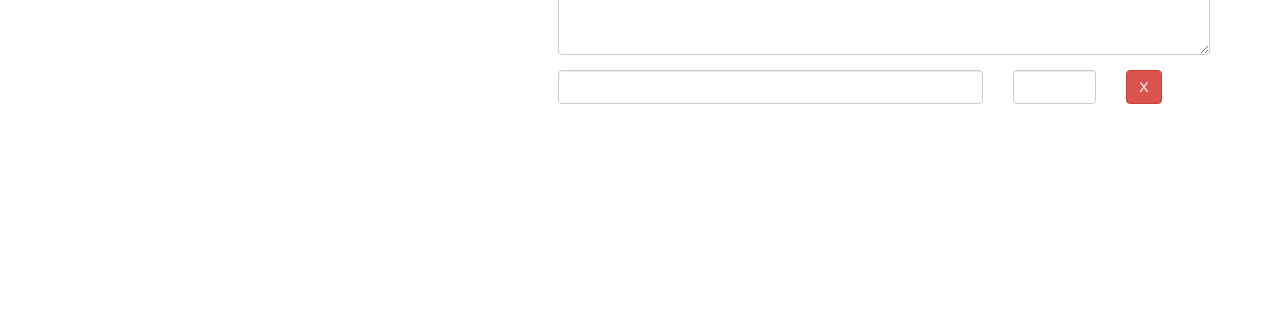
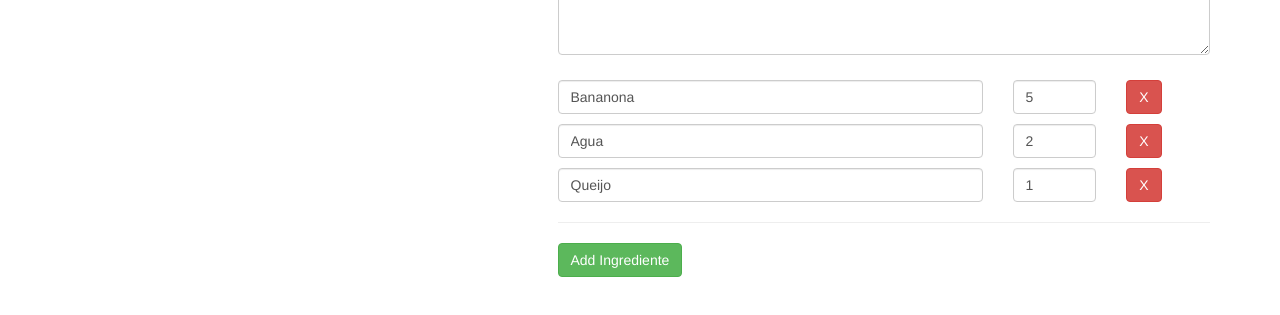
Before and after one commit to adleralves/recipes-shoppinglist, an Angular app: page /recipes/1/edit in a window 1280 px wide. Shown: the part 329-644 px from the top of the page. Built offline with nearby package versions, Linux system fonts and the light colour scheme.

Commit message:
Adicionar ingrediente novo funcionando - v1.2

```diff
--- a/src/app/recipes/recipe-edit/recipe-edit.component.html
+++ b/src/app/recipes/recipe-edit/recipe-edit.component.html
@@ -10,13 +10,23 @@
       <div class="row">
         <div class="col-xs-12">
           <label for="name">Nome</label>
-          <input type="text" id="name" formControlName="name" class="form-control" />
+          <input
+            type="text"
+            id="name"
+            formControlName="name"
+            class="form-control"
+          />
         </div>
       </div>
       <div class="row">
         <div class="col-xs-12">
           <label for="name">Imagem</label>
-          <input type="text" id="imagePath" formControlName="imagePath" class="form-control" />
+          <input
+            type="text"
+            id="imagePath"
+            formControlName="imagePath"
+            class="form-control"
+          />
         </div>
       </div>
       <div class="row">
@@ -39,16 +49,31 @@
         </div>
       </div>
       <div class="row">
-        <div class="col-xs-12">
-          <div class="row">
+        <div class="col-xs-12" formArrayName="ingredients">
+          <div
+            class="row"
+            [formGroupName]="i"
+            *ngFor="let ingredientCtrl of controls; let i = index"
+            style="margin-top: 10px;"
+          >
             <div class="col-xs-8">
-              <input type="text" class="form-control" />
+              <input type="text" class="form-control" formControlName="name" />
             </div>
             <div class="col-xs-2">
-              <input type="number" class="form-control" />
+              <input
+                type="number"
+                class="form-control"
+                formControlName="amount"
+              />
             </div>
             <div class="col-xs-2">
               <button class="btn btn-danger">X</button>
+            </div>
+          </div>
+          <hr>
+          <div class="row">
+            <div class="col-xs-12">
+              <button type="button" class="btn btn-success" (click)="onAddIngredient()">Add Ingrediente</button>
             </div>
           </div>
         </div>
--- a/src/app/recipes/recipe-edit/recipe-edit.component.ts
+++ b/src/app/recipes/recipe-edit/recipe-edit.component.ts
@@ -1,6 +1,6 @@
 import { RecipeService } from './../recipe.service';
 import { Component, OnInit } from '@angular/core';
-import { FormControl, FormGroup } from '@angular/forms';
+import { FormArray, FormControl, FormGroup } from '@angular/forms';
 import { ActivatedRoute, Params } from '@angular/router';
 
 @Component({
@@ -30,21 +30,46 @@ export class RecipeEditComponent implements OnInit {
     console.log(this.recipeForm)
   }
 
+  onAddIngredient() {
+    (<FormArray>this.recipeForm.get('ingredients')).push(
+      new FormGroup({
+        'name': new FormControl(),
+        'amount': new FormControl()
+      })
+    );
+  }
+
+  get controls() { // a getter!
+    return (<FormArray>this.recipeForm.get('ingredients')).controls;
+  }
+
   private initForm() {
     let recipeName = '';
     let recipeImagePath = '';
     let recipeDescription = '';
+    let recipeIngredients = new FormArray([]);
 
     if (this.editMode) {
       const recipe = this.recipeService.getRecipe(this.id);
       recipeName = recipe.name;
       recipeImagePath = recipe.imagePath;
       recipeDescription = recipe.description;
+      if (recipe['ingredients']) {
+        for(let ingredient of recipe.ingredients) {
+          recipeIngredients.push(
+            new FormGroup({
+              'name': new FormControl(ingredient.name),
+              'amount': new FormControl(ingredient.amount)
+            })
+          )
+        }
+      }
     }
     this.recipeForm = new FormGroup({
-      name: new FormControl(recipeName),
-      imagePath: new FormControl(recipeImagePath),
-      description: new FormControl(recipeDescription),
+      'name': new FormControl(recipeName),
+      'imagePath': new FormControl(recipeImagePath),
+      'description': new FormControl(recipeDescription),
+      'ingredients': recipeIngredients
     });
   }
 }
```
